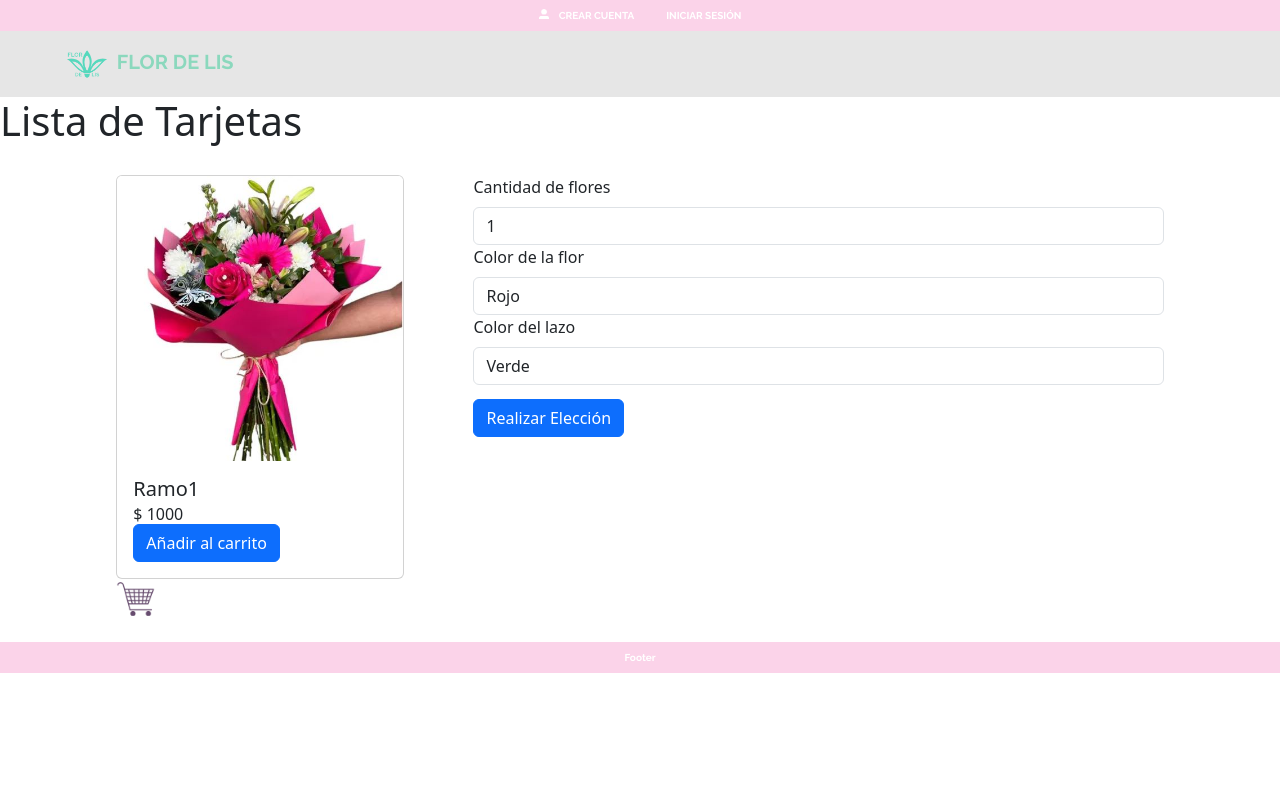
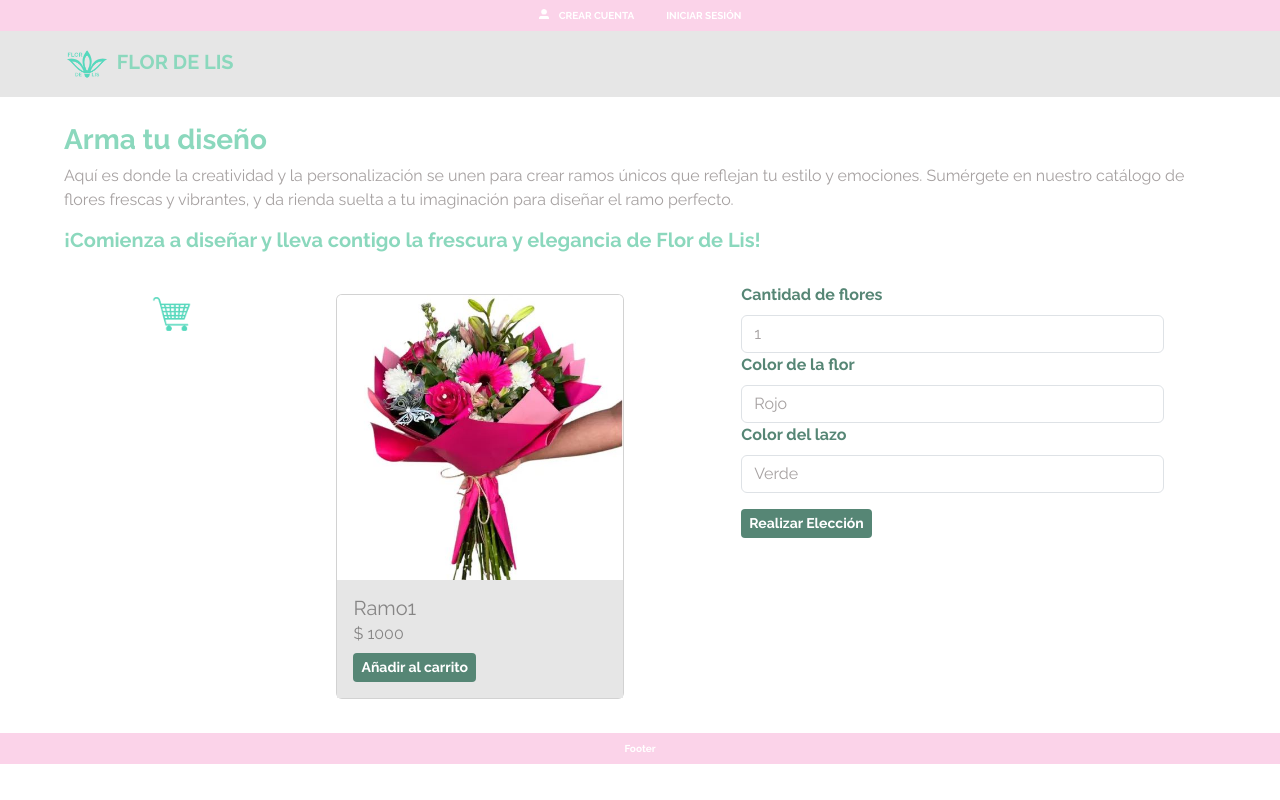
Before and after one commit to JulietaNoguera/finalflordeliz, a React (Create React App) app: page /ArmarVista in a window 1280 px wide. Built offline with nearby package versions, Linux system fonts and the light colour scheme.

Commit message:
mas estilos

```diff
--- a/src/Contolador/EleccionFlor.jsx
+++ b/src/Contolador/EleccionFlor.jsx
@@ -1,6 +1,6 @@
 import React, { useState } from 'react';
 import { Form, Button } from 'react-bootstrap';
-
+import './controlador.css';
 
 
 const EleccionFlor = ({ cantidad, colorFlor, colorLazo, onEleccion }) => {
@@ -18,10 +18,10 @@ const EleccionFlor = ({ cantidad, colorFlor, colorLazo, onEleccion }) => {
   };
 
   return (
-    <Form>
+    <Form className='formulario'>
       <Form.Group controlId="cantidad">
         <Form.Label>Cantidad de flores</Form.Label>
-        <Form.Control
+        <Form.Control className='formControl'
           as="select"
           value={selectedCantidad}
           onChange={(e) => setSelectedCantidad(e.target.value)}
@@ -34,7 +34,7 @@ const EleccionFlor = ({ cantidad, colorFlor, colorLazo, onEleccion }) => {
 
       <Form.Group controlId="colorFlor">
         <Form.Label>Color de la flor</Form.Label>
-        <Form.Control
+        <Form.Control  className='formControl'
           as="select"
           value={selectedColorFlor}
           onChange={(e) => setSelectedColorFlor(e.target.value)}
@@ -47,7 +47,7 @@ const EleccionFlor = ({ cantidad, colorFlor, colorLazo, onEleccion }) => {
 
       <Form.Group controlId="colorLazo">
         <Form.Label>Color del lazo</Form.Label>
-        <Form.Control
+        <Form.Control  className='formControl'
           as="select"
           value={selectedColorLazo}
           onChange={(e) => setSelectedColorLazo(e.target.value)}
@@ -58,7 +58,7 @@ const EleccionFlor = ({ cantidad, colorFlor, colorLazo, onEleccion }) => {
         </Form.Control>
       </Form.Group>
 
-      <Button className='eleccionBoton' variant="primary" onClick={handleEleccion}>
+      <Button className='eleccionBoton botonPri' size="sm"variant="primary" onClick={handleEleccion}>
         Realizar Elección
       </Button>
     </Form>
--- a/src/Contolador/RecuadroFlor.jsx
+++ b/src/Contolador/RecuadroFlor.jsx
@@ -2,6 +2,8 @@ import React, { useState, useEffect } from 'react';
 import Card from 'react-bootstrap/Card';
 import Button from 'react-bootstrap/Button';
 import MostrarCarrito from './MostrarCarrito';
+import { Col, Container, Row } from 'react-bootstrap';
+
 
 
 const RecuadroFlor = ({ imagenes, eleccion }) => {
@@ -64,7 +66,12 @@ const RecuadroFlor = ({ imagenes, eleccion }) => {
 
   return (
     <>
-
+       <Container className="container">
+          <Row className="eleccionRow">
+            <Col md={4} xs={12}>
+              <MostrarCarrito productos={productos} setProductos={setProductos} ></MostrarCarrito>
+            </Col>
+            <Col md={8} xs={12}>
               <Card style={{ width: '18rem' }}>
                 <Card.Img
                     variant="top"
@@ -72,15 +79,24 @@ const RecuadroFlor = ({ imagenes, eleccion }) => {
                     alt={`imagen ${imagenActual.id}`}
                     className="img-fluid carruImg"
                 />
-        <Card.Body>
+                <Card.Body className='carruBody'>
                   <Card.Title>{imagenActual.title}</Card.Title>
                     <Card.Subtitle>$ {imagenActual.precio}</Card.Subtitle>
-          <Button variant="primary" onClick={agregarProducto}>
+                    <Button className='botonPri' size="sm" variant="primary" onClick={agregarProducto}>
                       Añadir al carrito
                     </Button>
                   </Card.Body>
                 </Card>
-      <MostrarCarrito productos={productos} setProductos={setProductos} ></MostrarCarrito>
+            </Col>
+
+          </Row>
+
+          </Container>
+
+
+
+
+
 
      </>
   );
--- /dev/null
+++ b/src/Contolador/controlador.css
@@ -0,0 +1,26 @@
+
+
+.formulario{
+    font-family: 'Raleway','Segoe UI', Tahoma, Verdana, sans-serif!important;
+    font-weight: bold!important;
+    color: #568675!important;
+}
+
+.formControl{
+    color: #a6a1a1!important;
+}
+
+.botonPri{
+    background-color:  #568675!important;
+    color: #ffffff!important;
+    font-family: 'Raleway','Segoe UI', Tahoma, Verdana, sans-serif!important;
+    border: #70b69d!important;
+    margin-top: 4%;
+  }
+
+  .carruBody{
+    color: #868585!important;
+    background-color:  #e6e6e6!important;
+    font-weight: bold!important;
+    font-family: 'Raleway','Segoe UI', Tahoma, Verdana, sans-serif;
+  }
--- a/src/Modelo/ArmarModelo.jsx
+++ b/src/Modelo/ArmarModelo.jsx
@@ -17,13 +17,19 @@ const ArmarModelo = ({ imagenes, cantidad, colorFlor, colorLazo }) => {
 
   return (
     <>
+    <div className='armarRamo'>
+      <h3>Arma tu diseño</h3>
+      <p>Aquí es donde la creatividad y la personalización se unen para crear ramos únicos que reflejan tu estilo
+         y emociones. Sumérgete en nuestro catálogo de flores frescas y vibrantes, y da rienda suelta a tu imaginación
+         para diseñar el ramo perfecto.</p>
+      <h5> ¡Comienza a diseñar y lleva contigo la frescura y elegancia de Flor de Lis!</h5>
       <Container className="container">
         <Row className="eleccionRow">
-          <Col md={4} xs={12}>
+          <Col md={7} xs={12}>
           <RecuadroFlor imagenes={imagenes} eleccion={eleccion} />
           </Col>
 
-          <Col md={8} xs={12}>
+          <Col md={5} xs={12}>
             <EleccionFlor
               cantidad={cantidad}
               colorFlor={colorFlor}
@@ -33,6 +39,7 @@ const ArmarModelo = ({ imagenes, cantidad, colorFlor, colorLazo }) => {
           </Col>
         </Row>
       </Container>
+      </div>
     </>
   );
 };
--- a/src/Modelo/SeccionModelo.jsx
+++ b/src/Modelo/SeccionModelo.jsx
@@ -17,8 +17,10 @@ const SeccionModelo = ({ imagenes}) => {
   return (
 
     <>
-    <h3>Selecciona el ramo que mas te guste</h3>
-    <Container className="contSeccion">
+    <div>
+    <h3>Selecciona tu ramo</h3>
+    <p>Explora nuestra exquisita colección de ramos y encuentra la expresión perfecta de tus sentimientos. Cada ramo está cuidadosamente diseñado para transmitir emociones únicas. ¿Con cuál te quedaras hoy?</p>
+    <Container className="container">
       <Row className='contRow'>
         {imagenes.map((imagen) => (
           <Col key={imagen.id} xs={12} md={3} lg={3}>
@@ -29,17 +31,18 @@ const SeccionModelo = ({ imagenes}) => {
                 alt={`imagen ${imagen.id}`}
 
               />
-              <Card.Body>
+              <Card.Body className="carruBody">
                 <Card.Title>{imagen.title}</Card.Title>
                 <Card.Text>{imagen.description}</Card.Text>
-                <Button variant="primary" onClick={() => handleButtonClick()}>Arma tu ramo</Button>
+                <Button  className="botonPri"  size="sm"variant="primary" onClick={() => handleButtonClick()}>Arma tu ramo</Button>
               </Card.Body>
             </Card>
           </Col>
         ))}
       </Row>
     </Container>
-    </>
+    </div>
+  </>
 
   );
 };
--- a/src/Modelo/modelo.css
+++ b/src/Modelo/modelo.css
@@ -2,6 +2,11 @@
 
 /* CarrucelModelo.css */
 h3{
+  font-family: 'Raleway','Segoe UI', Tahoma, Verdana, sans-serif;
+  font-weight: bold!important;
+  color: #8bd8bd!important;
+}
+h5{
   font-family: 'Raleway','Segoe UI', Tahoma, Verdana, sans-serif;
   font-weight: bold!important;
   color: #8bd8bd!important;
@@ -109,3 +114,21 @@ p{
 .eleccionBoton{
   margin-top: 2%;
 }
+
+.seleccionados{
+  padding-top: 5%;
+  padding-bottom: 5%;
+}
+
+li{
+  color: #868585!important;
+  font-family: 'Raleway','Segoe UI', Tahoma, Verdana, sans-serif;
+  padding-bottom: 3%;
+}
+.precioTotal{
+  color: #70b69d!important;
+}
+
+.botonElim{
+  margin-right: 3% ;
+}
--- a/src/Vista/ArmarVista.jsx
+++ b/src/Vista/ArmarVista.jsx
@@ -53,8 +53,8 @@ const ArmarVista = () => {
 
       return (
         <>
-          <div>
-            <h1>Lista de Tarjetas</h1>
+          <div  className='presentacion'>
+
                 <ArmarModelo
                 imagenes={cards}
                 cantidad={cantidades}
--- a/src/Vista/Carrito.jsx
+++ b/src/Vista/Carrito.jsx
@@ -16,26 +16,34 @@ const Carrito = ({ productos, onEliminarProducto }) => {
     <>
       <ul>
         <li>
-          Carrito: <span className='cart-count'>{productos.length}</span>
+          <b>Carrito:</b> <span className='cart-count'>{productos.length}</span>
         </li>
         <li>
-          Productos seleccionados:
+          <b>Productos:</b>
           {productos.length > 0 ? (
             <ul>
               {productos.map((producto) => (
-                <li key={producto.id}>
-                  {producto.title} - Cantidad: {producto.seleccionado} - Precio: ${producto.precio * producto.seleccionado}
+                <li className="seleccionados"key={producto.id}>
                   <Button className='botonElim'  variant="outline-danger "  size="sm"onClick={() => eliminarProducto(producto.id)}>
                   <img src="./Img/eliminar.png" alt="Eliminar" width={10} height={10} />
                   </Button>
+                  <b>{producto.title}</b> <br/> Cantidad: {producto.seleccionado} <br/> Precio: $ {producto.precio * producto.seleccionado}
+
                 </li>
               ))}
             </ul>
           ) : (
-            <p>No hay productos seleccionados.</p>
+            <p><b>No hay productos seleccionados.</b></p>
           )}
         </li>
-        <li>Precio Total: ${precioTotal}</li>
+        <li className='precioTotal'><b>Precio Total:</b> ${precioTotal}</li>
+        <li>
+          {productos.length > 0 && (
+            <Button className='botonPri'  size="sm"  variant="success" >
+              Iniciar compra
+            </Button>
+          )}
+        </li>
       </ul>
     </>
   );
--- a/src/Vista/SeccionVista.jsx
+++ b/src/Vista/SeccionVista.jsx
@@ -99,8 +99,7 @@ const SeccionVista = () => {
 
   return (
     <>
-      <div>
-        <h1>Seccion de ramo</h1>
+      <div className='presentacion'>
           <SeccionModelo imagenes={imagenesFiltradas} />
       </div>
     </>
--- a/src/Vista/vista.css
+++ b/src/Vista/vista.css
@@ -21,3 +21,19 @@
     color: #ffffff;
 
 }
+p{
+    font-family: 'Raleway','Segoe UI', Tahoma, Verdana, sans-serif;
+}
+ul {
+    font-family: 'Raleway','Segoe UI', Tahoma, Verdana, sans-serif;
+    list-style: none;
+    padding: 0;
+    margin: 0;
+  }
+
+.seleccionados{
+    margin-top: 2%;
+    margin-bottom: 2%;
+    padding: 2%;
+    background-color: #e6e6e6;
+}
```
Also changed, not shown: public/Img/carrito.png. Lines whose indentation alone changed are shown as unchanged.
